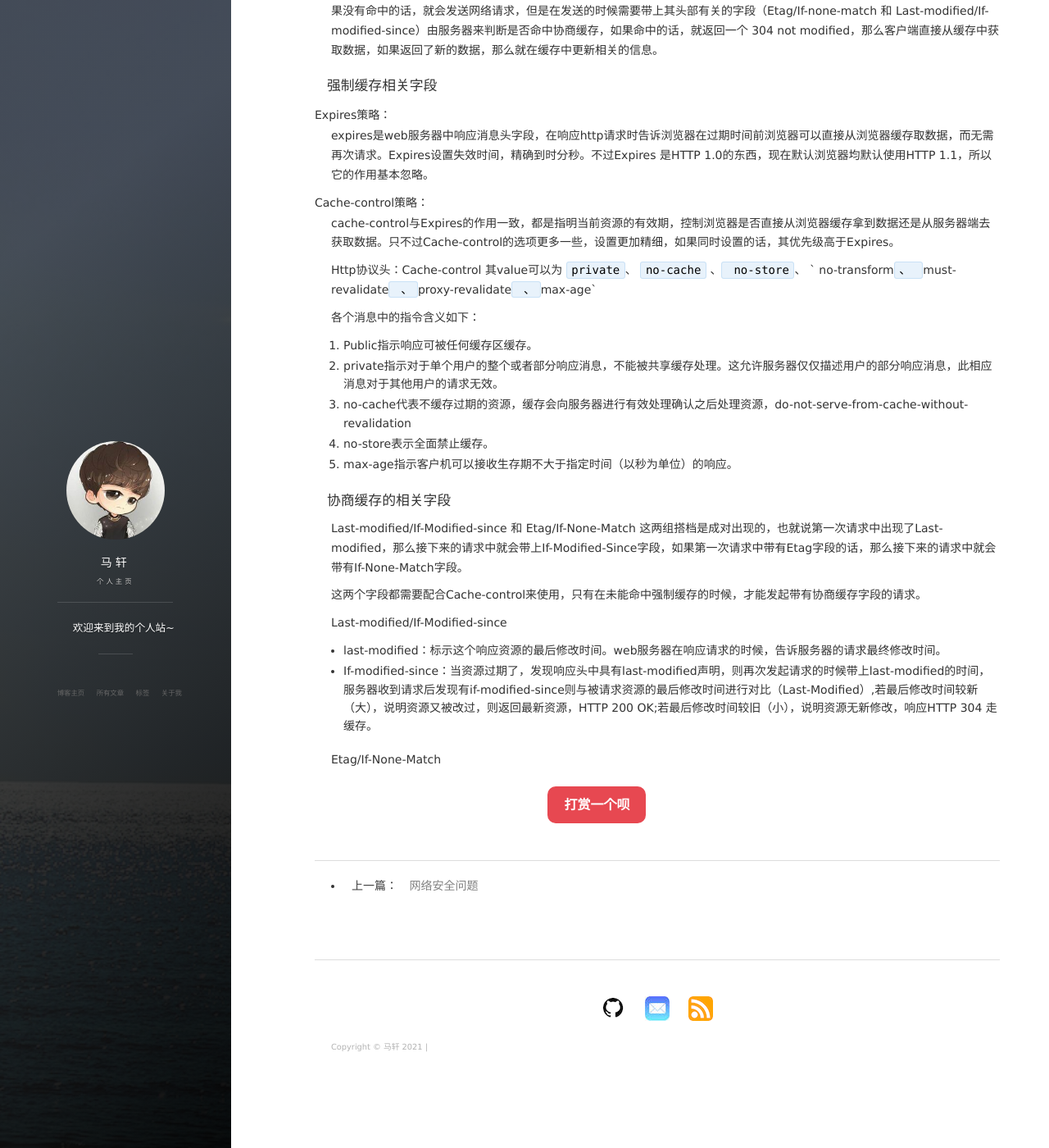
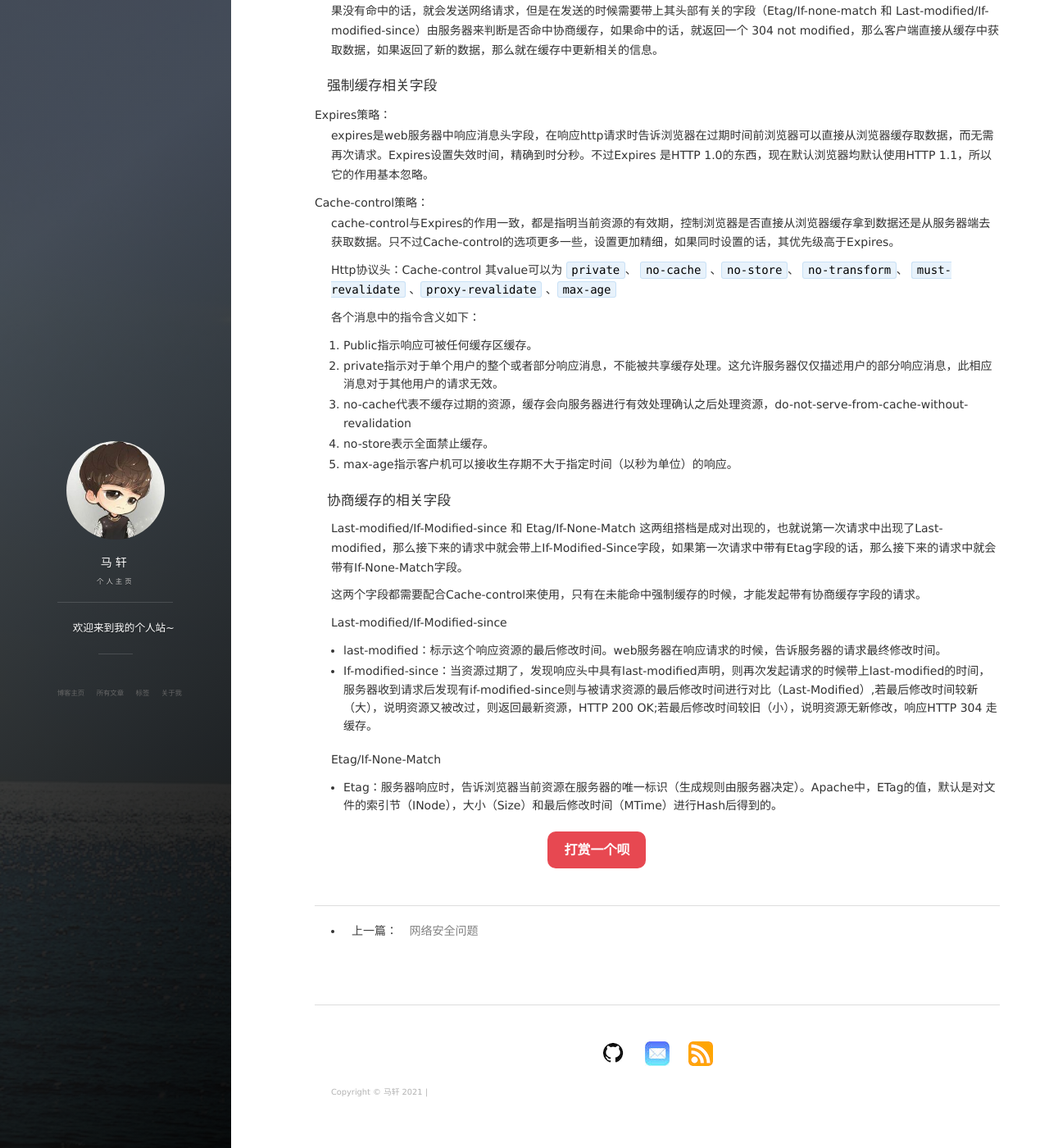
Before and after one commit to basicButtons/basicButtons.github.io, a Jekyll site: the page built from _posts/2021-07-28-HTTP1.1如何优化.md, in a window 1280 px wide and 1400 px high, scrolled down 1593 px. Shown: the whole window at 82% size. Built offline with Jekyll 4.4.1, drawn with Linux system fonts in a browser that asks for light colours; nearby versions of some CDN libraries; comment, search, counter and statistics services are not loaded.

Commit message:
add network page

```diff
--- a/_posts/2021-07-28-HTTP1.1如何优化.md
+++ b/_posts/2021-07-28-HTTP1.1如何优化.md
@@ -45,7 +45,7 @@ expires是web服务器中响应消息头字段，在响应http请求时告诉浏
 
 cache-control与Expires的作用一致，都是指明当前资源的有效期，控制浏览器是否直接从浏览器缓存拿到数据还是从服务器端去获取数据。只不过Cache-control的选项更多一些，设置更加精细，如果同时设置的话，其优先级高于Expires。
 
-Http协议头：Cache-control 其value可以为 `private`、 `no-cache` 、`  no-store`、 ` no-transform`、 `must-revalidate` 、`proxy-revalidate` 、`max-age`
+Http协议头：Cache-control 其value可以为 `private`、 `no-cache` 、`no-store`、 `no-transform`、 `must-revalidate` 、`proxy-revalidate` 、`max-age`
 
 各个消息中的指令含义如下：
 
@@ -67,3 +67,5 @@ Last-modified/If-Modified-since
 - If-modified-since：当资源过期了，发现响应头中具有last-modified声明，则再次发起请求的时候带上last-modified的时间，服务器收到请求后发现有if-modified-since则与被请求资源的最后修改时间进行对比（Last-Modified）,若最后修改时间较新（大），说明资源又被改过，则返回最新资源，HTTP 200 OK;若最后修改时间较旧（小），说明资源无新修改，响应HTTP 304 走缓存。
 
 Etag/If-None-Match
+
+- Etag：服务器响应时，告诉浏览器当前资源在服务器的唯一标识（生成规则由服务器决定）。Apache中，ETag的值，默认是对文件的索引节（INode），大小（Size）和最后修改时间（MTime）进行Hash后得到的。
```
